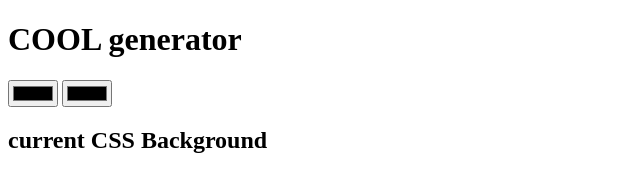
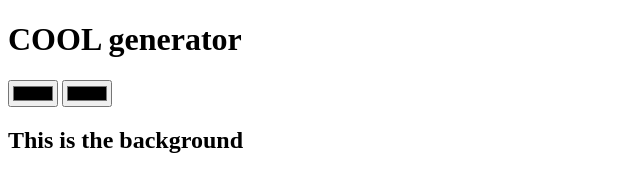
Before and after one commit to LyudmilS/background-generator, a plain HTML site: page index.html in a window 1280 px wide. Shown: the whole page, without its empty margins (0-640 px from the left). Drawn offline with Linux system fonts and the light colour scheme.

Commit message:
Changing text

```diff
--- a/index.html
+++ b/index.html
@@ -13,7 +13,7 @@
     <h1>COOL generator</h1>
     <input type="color" class="color1">
     <input type="color" class="color2">
-    <h2>current CSS Background</h2>
+    <h2>This is the background</h2>
     <h3></h3>
 
     <script type="text/javascript" src="script.js"></script>
```
